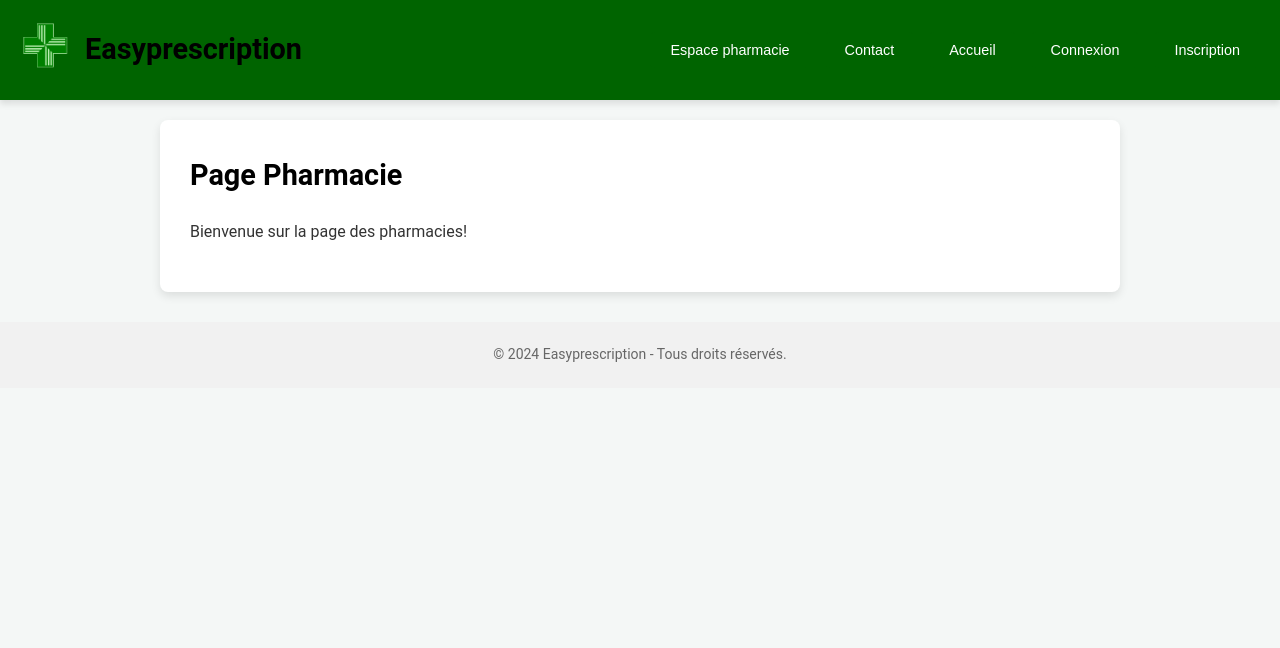
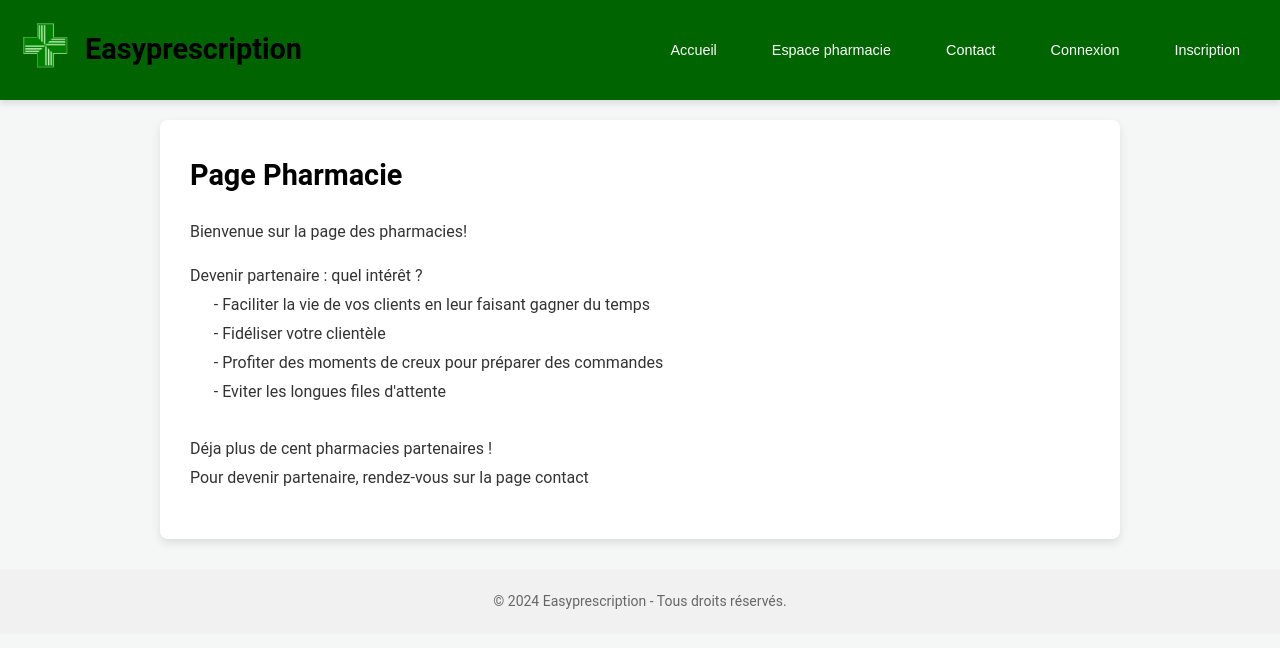
Before and after one commit to Raichaibrah/Easy-Prescription, a Django app: page /dashboard/page-pharmacie/ in a window 1280 px wide. Shown: the top 648 px of the page. Run offline with Django 4.2, Linux system fonts and the light colour scheme.

Commit message:
Version finale avec texte sur la page des pharmacies et bouttons bien arrangés

```diff
--- a/dashboard/templates/dashboard/page_pharmacie.html
+++ b/dashboard/templates/dashboard/page_pharmacie.html
@@ -57,4 +57,13 @@
 
     <h1>{{ title }}</h1>
     <p>{{ message }}</p>
+    <p>Devenir partenaire : quel intérêt ? <br>
+        &nbsp;&nbsp;&nbsp;&nbsp;&nbsp;&nbsp;- Faciliter la vie de vos clients en leur faisant gagner du temps <br>
+        &nbsp;&nbsp;&nbsp;&nbsp;&nbsp;&nbsp;- Fidéliser votre clientèle <br>
+        &nbsp;&nbsp;&nbsp;&nbsp;&nbsp;&nbsp;- Profiter des moments de creux pour préparer des commandes <br>
+        &nbsp;&nbsp;&nbsp;&nbsp;&nbsp;&nbsp;- Eviter les longues files d'attente <br>
+    <br>
+        Déja plus de cent pharmacies partenaires ! <br>
+        Pour devenir partenaire, rendez-vous sur la page contact
+    </p>
 {% endblock %}
--- a/templates/base.html
+++ b/templates/base.html
@@ -158,14 +158,14 @@
 
         <!-- Boutons d'authentification -->
         <div class="auth-buttons">
+            <form action="{% url 'home' %}" method="get">
+                <button type="submit">Accueil</button>
+            </form>
             <form action="{% url 'dashboard:page_pharmacie' %}" method="get">
                 <button type="submit">Espace pharmacie</button>
             </form>
             <form action="{% url 'dashboard:contact' %}" method="get">
                 <button type="submit">Contact</button>
-            </form>
-            <form action="{% url 'home' %}" method="get">
-                <button type="submit">Accueil</button>
             </form>
 
             {% if user.is_authenticated %}
```
